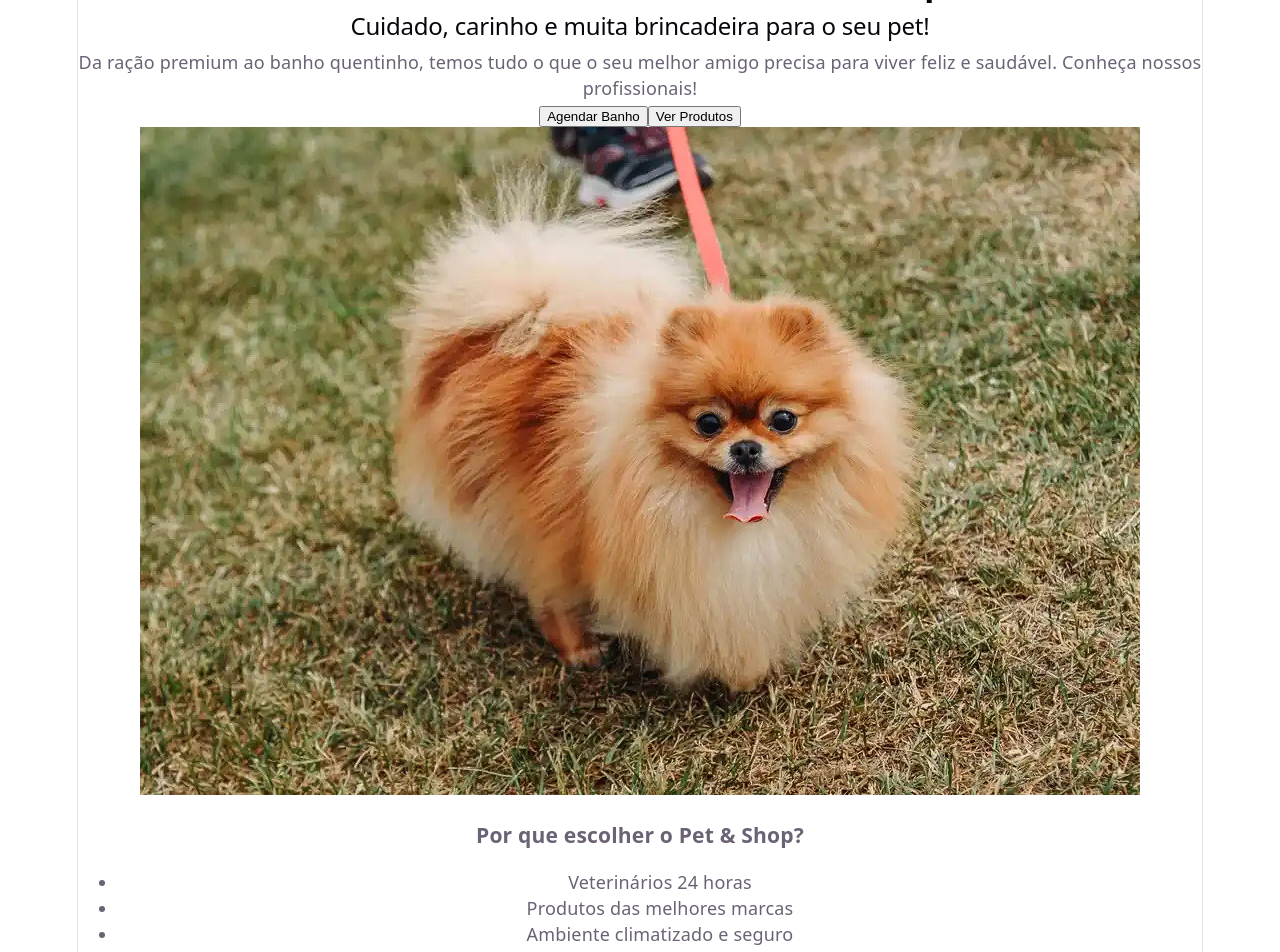
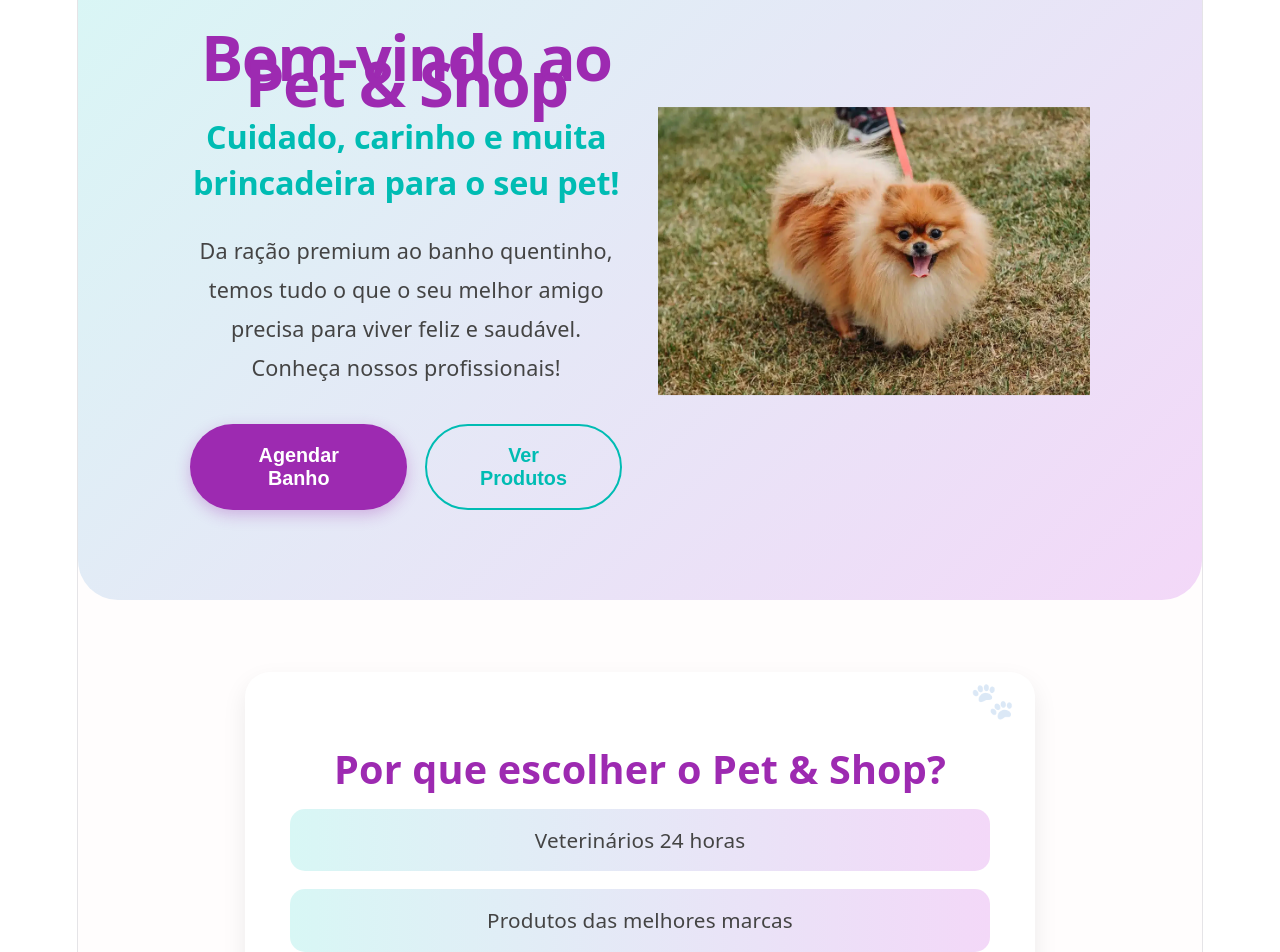
Before and after one commit to AlvaroCoe/DS-96231-DUPLA, a React (Vite) app in the folder projeto-git-dupla/: page / in a window 1280 px wide. Shown: the part 700-1652 px from the top of the page. Built offline with nearby package versions, Linux system fonts and the light colour scheme.

Commit message:
css pages atualizados

```diff
--- a/projeto-git-dupla/src/pages/Home/style.css
+++ b/projeto-git-dupla/src/pages/Home/style.css
@@ -0,0 +1,162 @@
+.page-home {
+  background: #fffdfd;
+  min-height: 100vh;
+  padding-bottom: 4rem;
+  color: #444;
+}
+
+/* HERO PRINCIPAL */
+.home-principal {
+  background: linear-gradient(135deg, #d8f7f5, #f3d8f8);
+  display: flex;
+  align-items: center;
+  justify-content: space-between;
+  padding: 5rem 10%;
+  border-radius: 0 0 40px 40px;
+  gap: 2rem;
+}
+
+.home-texto {
+  flex: 1;
+  max-width: 600px;
+}
+
+.home-texto h1 {
+  font-size: 3.5rem;
+  color: #9d2ab1;
+  margin-bottom: 1rem;
+  font-weight: 700;
+}
+
+.home-texto h2 {
+  font-size: 1.8rem;
+  color: #00bcb3;
+  margin-bottom: 1.5rem;
+  font-weight: 600;
+  line-height: 1.4;
+}
+
+.home-texto p {
+  font-size: 1.2rem;
+  line-height: 1.8;
+  margin-bottom: 2rem;
+}
+
+/* BOTÕES */
+.home-botoes {
+  display: flex;
+  gap: 1rem;
+}
+
+.btn-primario, .btn-secundario {
+  padding: 1rem 2rem;
+  font-size: 1.1rem;
+  font-weight: 600;
+  border-radius: 50px;
+  cursor: pointer;
+  transition: all 0.3s ease;
+}
+
+.btn-primario {
+  background: #9d2ab1;
+  color: white;
+  border: none;
+  box-shadow: 0 5px 15px rgba(157, 42, 177, 0.3);
+}
+
+.btn-primario:hover {
+  background: #822294;
+  transform: translateY(-3px);
+}
+
+.btn-secundario {
+  background: transparent;
+  color: #00bcb3;
+  border: 2px solid #00bcb3;
+}
+
+.btn-secundario:hover {
+  background: #00bcb3;
+  color: white;
+  transform: translateY(-3px);
+  box-shadow: 0 5px 15px rgba(0, 188, 179, 0.3);
+}
+
+/* IMAGEM HERO */
+.home-imagem {
+  flex: 1;
+  display: flex;
+  justify-content: center;
+}
+
+.home-imagem img {
+  max-width: 100%;
+  height: auto;
+  max-height: 400px;
+  animation: float 4s ease-in-out infinite;
+}
+
+@keyframes float {
+  0%, 100% { transform: translateY(0); }
+  50% { transform: translateY(-10px); }
+}
+
+/* SEÇÃO BENEFÍCIOS */
+.home-beneficios {
+  background: white;
+  max-width: 700px;
+  margin: 4rem auto;
+  padding: 2.5rem;
+  border-radius: 25px;
+  box-shadow: 0 10px 25px rgba(0, 0, 0, 0.08);
+  position: relative;
+}
+
+.home-beneficios::before {
+  content: "🐾";
+  position: absolute;
+  top: 15px;
+  right: 20px;
+  font-size: 2rem;
+  opacity: 0.15;
+}
+
+.home-beneficios h3 {
+  font-size: 2.2rem;
+  color: #9d2ab1;
+  margin-bottom: 1.5rem;
+  text-align: center;
+}
+
+.home-beneficios ul {
+  list-style: none;
+  padding: 0;
+}
+
+.home-beneficios li {
+  background: linear-gradient(90deg, #d8f7f5, #f3d8f8);
+  padding: 1rem 1.3rem;
+  margin-bottom: 1rem;
+  border-radius: 15px;
+  font-size: 1.15rem;
+  font-weight: 500;
+  transition: transform 0.3s ease;
+}
+
+.home-beneficios li:hover {
+  transform: translateX(10px);
+}
+
+/* RESPONSIVO HOME */
+@media (max-width: 768px) {
+  .home-principal {
+    flex-direction: column-reverse;
+    text-align: center;
+    padding: 4rem 1.5rem;
+  }
+  .home-texto h1 { font-size: 2.5rem; }
+  .home-texto h2 { font-size: 1.4rem; }
+  .home-botoes { justify-content: center; flex-direction: column; }
+  .home-beneficios { margin: 2rem 1rem; padding: 1.8rem; }
+  .home-beneficios h3 { font-size: 1.8rem; }
+}
--- a/projeto-git-dupla/src/pages/Produtos/style.css
+++ b/projeto-git-dupla/src/pages/Produtos/style.css
@@ -0,0 +1,130 @@
+.produtos {
+  background: #fffdfd;
+  min-height: 100vh;
+  padding-bottom: 4rem;
+  color: #444;
+}
+
+/* BANNER PRODUTOS */
+.banner-produtos {
+  background: linear-gradient(135deg, #d8f7f5, #f3d8f8);
+  text-align: center;
+  padding: 5rem 2rem;
+  border-radius: 0 0 40px 40px;
+}
+
+.banner-produtos h1 {
+  font-size: 3.5rem;
+  color: #9d2ab1;
+  margin-bottom: 1.5rem;
+}
+
+.banner-produtos p {
+  max-width: 850px;
+  margin: auto;
+  font-size: 1.3rem;
+  line-height: 1.8;
+}
+
+/* GRID DE LISTA DE PRODUTOS */
+.lista-produtos {
+  display: grid;
+  grid-template-columns: repeat(auto-fit, minmax(300px, 1fr));
+  gap: 2rem;
+  max-width: 1100px;
+  margin: 4rem auto;
+  padding: 0 1.5rem;
+}
+
+/* CARD DE CADA PRODUTO */
+.card-produto {
+  background: white;
+  padding: 2.5rem;
+  border-radius: 25px;
+  box-shadow: 0 10px 25px rgba(0, 0, 0, 0.08);
+  transition: 0.3s ease;
+  position: relative;
+}
+
+.card-produto::before {
+  content: "📦";
+  position: absolute;
+  top: 15px;
+  right: 20px;
+  font-size: 1.5rem;
+  opacity: 0.15;
+}
+
+.card-produto:hover {
+  transform: translateY(-6px);
+  box-shadow: 0 15px 35px rgba(157, 42, 177, 0.15);
+}
+
+.card-produto h2 {
+  font-size: 1.8rem;
+  font-weight: 700;
+  margin-bottom: 1rem;
+  color: #9d2ab1;
+}
+
+.card-produto p {
+  font-size: 1.1rem;
+  line-height: 1.7;
+}
+
+/* SEÇÃO DIFERENCIAIS */
+.diferenciais {
+  background: white;
+  max-width: 700px;
+  margin: 4rem auto;
+  padding: 2.5rem;
+  border-radius: 25px;
+  box-shadow: 0 10px 25px rgba(0, 0, 0, 0.08);
+  position: relative;
+}
+
+.diferenciais::before {
+  content: "✨";
+  position: absolute;
+  top: 15px;
+  right: 20px;
+  font-size: 2rem;
+  opacity: 0.15;
+}
+
+.diferenciais h2 {
+  font-size: 2.2rem;
+  color: #00bcb3;
+  margin-bottom: 1.5rem;
+  text-align: center;
+}
+
+.diferenciais ul {
+  list-style: none;
+  padding: 0;
+}
+
+.diferenciais li {
+  background: linear-gradient(90deg, #d8f7f5, #f3d8f8);
+  padding: 1rem 1.3rem;
+  margin-bottom: 1rem;
+  border-radius: 15px;
+  font-size: 1.15rem;
+  font-weight: 500;
+  transition: transform 0.3s ease;
+}
+
+.diferenciais li:hover {
+  transform: translateX(10px);
+}
+
+/* RESPONSIVO PRODUTOS */
+@media (max-width: 768px) {
+  .banner-produtos h1 { font-size: 2.5rem; }
+  .banner-produtos p { font-size: 1.1rem; }
+  .lista-produtos { margin: 2rem auto; gap: 1.5rem; }
+  .card-produto { padding: 1.8rem; }
+  .card-produto h2 { font-size: 1.5rem; }
+  .diferenciais { margin: 2rem 1rem; padding: 1.8rem; }
+  .diferenciais h2 { font-size: 1.8rem; }
+}
--- a/projeto-git-dupla/src/pages/Servicos/style.css
+++ b/projeto-git-dupla/src/pages/Servicos/style.css
@@ -0,0 +1,116 @@
+.servicos {
+  background: #fffdfd;
+  min-height: 100vh;
+  padding-bottom: 4rem;
+  color: #444;
+}
+
+/* BANNER SERVIÇOS */
+.banner-servicos {
+  background: linear-gradient(135deg, #d8f7f5, #f3d8f8);
+  text-align: center;
+  padding: 5rem 2rem;
+  border-radius: 0 0 40px 40px;
+}
+
+.banner-servicos h1 {
+  font-size: 3.5rem;
+  color: #9d2ab1;
+  margin-bottom: 1.5rem;
+}
+
+.banner-servicos p {
+  max-width: 850px;
+  margin: auto;
+  font-size: 1.3rem;
+  line-height: 1.8;
+}
+
+/* GRID DE LISTA DE SERVIÇOS */
+.lista-servicos {
+  display: grid;
+  grid-template-columns: repeat(auto-fit, minmax(300px, 1fr));
+  gap: 2rem;
+  max-width: 1100px;
+  margin: 4rem auto;
+  padding: 0 1.5rem;
+}
+
+/* CARD DE CADA SERVIÇO */
+.card-servico {
+  background: white;
+  padding: 2.5rem;
+  border-radius: 25px;
+  box-shadow: 0 10px 25px rgba(0, 0, 0, 0.08);
+  transition: 0.3s ease;
+  position: relative;
+}
+
+.card-servico::before {
+  content: "🩺";
+  position: absolute;
+  top: 15px;
+  right: 20px;
+  font-size: 1.5rem;
+  opacity: 0.15;
+}
+
+.card-servico:hover {
+  transform: translateY(-6px);
+  box-shadow: 0 15px 35px rgba(157, 42, 177, 0.15);
+}
+
+.card-servico h2 {
+  font-size: 1.8rem;
+  font-weight: 700;
+  margin-bottom: 1rem;
+  color: #00bcb3; /* Tom ciano para diferenciar dos produtos */
+}
+
+.card-servico p {
+  font-size: 1.1rem;
+  line-height: 1.7;
+}
+
+/* SEÇÃO COMPROMISSO */
+.compromisso {
+  background: white;
+  max-width: 700px;
+  margin: 4rem auto;
+  padding: 2.5rem;
+  border-radius: 25px;
+  box-shadow: 0 10px 25px rgba(0, 0, 0, 0.08);
+  position: relative;
+  text-align: center;
+}
+
+.compromisso::before {
+  content: "🤝";
+  position: absolute;
+  top: 15px;
+  right: 20px;
+  font-size: 2rem;
+  opacity: 0.15;
+}
+
+.compromisso h2 {
+  font-size: 2.2rem;
+  color: #9d2ab1;
+  margin-bottom: 1.5rem;
+}
+
+.compromisso p {
+  font-size: 1.15rem;
+  line-height: 1.9;
+}
+
+/* RESPONSIVO SERVIÇOS */
+@media (max-width: 768px) {
+  .banner-servicos h1 { font-size: 2.5rem; }
+  .banner-servicos p { font-size: 1.1rem; }
+  .lista-servicos { margin: 2rem auto; gap: 1.5rem; }
+  .card-servico { padding: 1.8rem; }
+  .card-servico h2 { font-size: 1.5rem; }
+  .compromisso { margin: 2rem 1rem; padding: 1.8rem; }
+  .compromisso h2 { font-size: 1.8rem; }
+}
```
